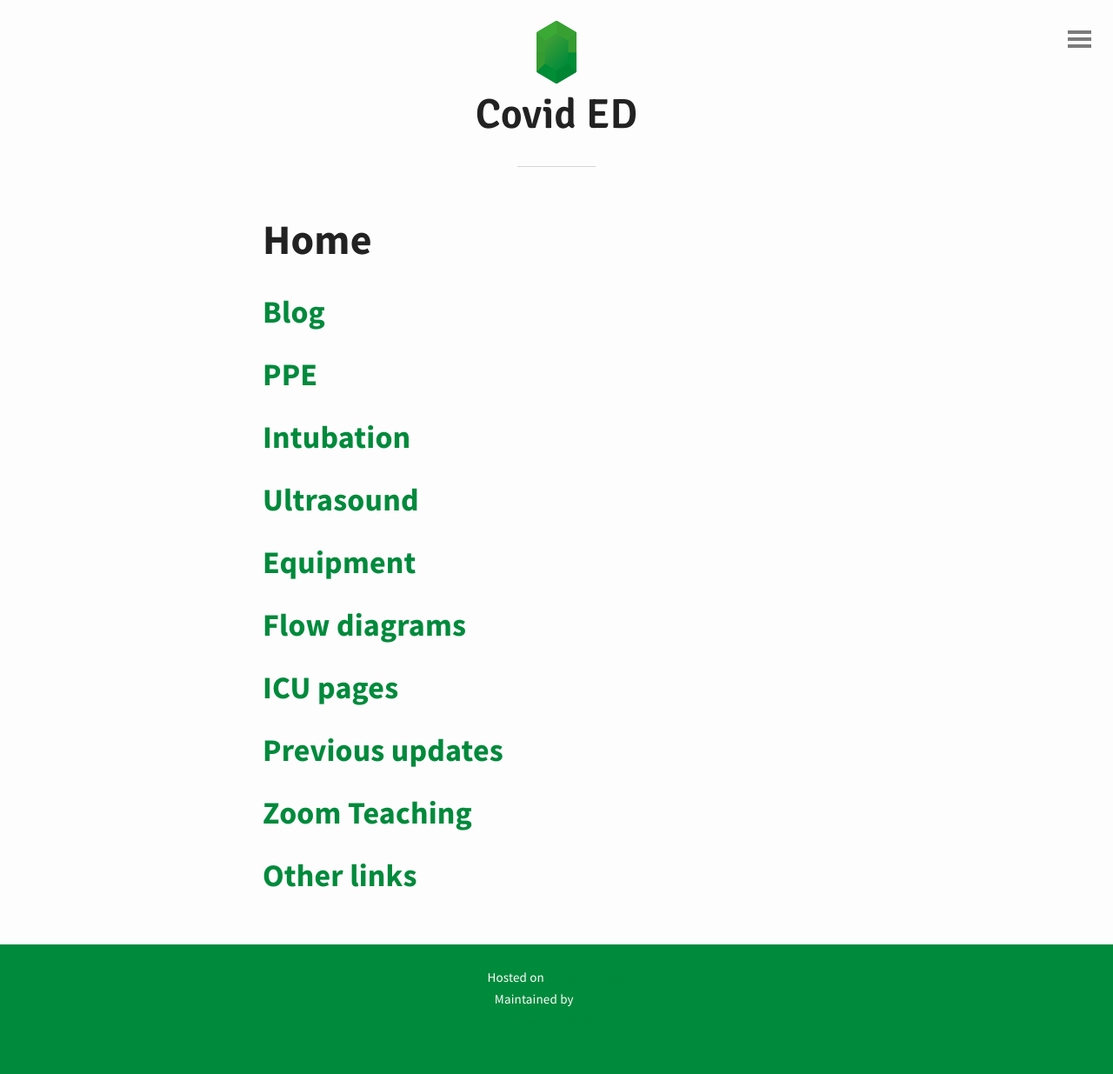
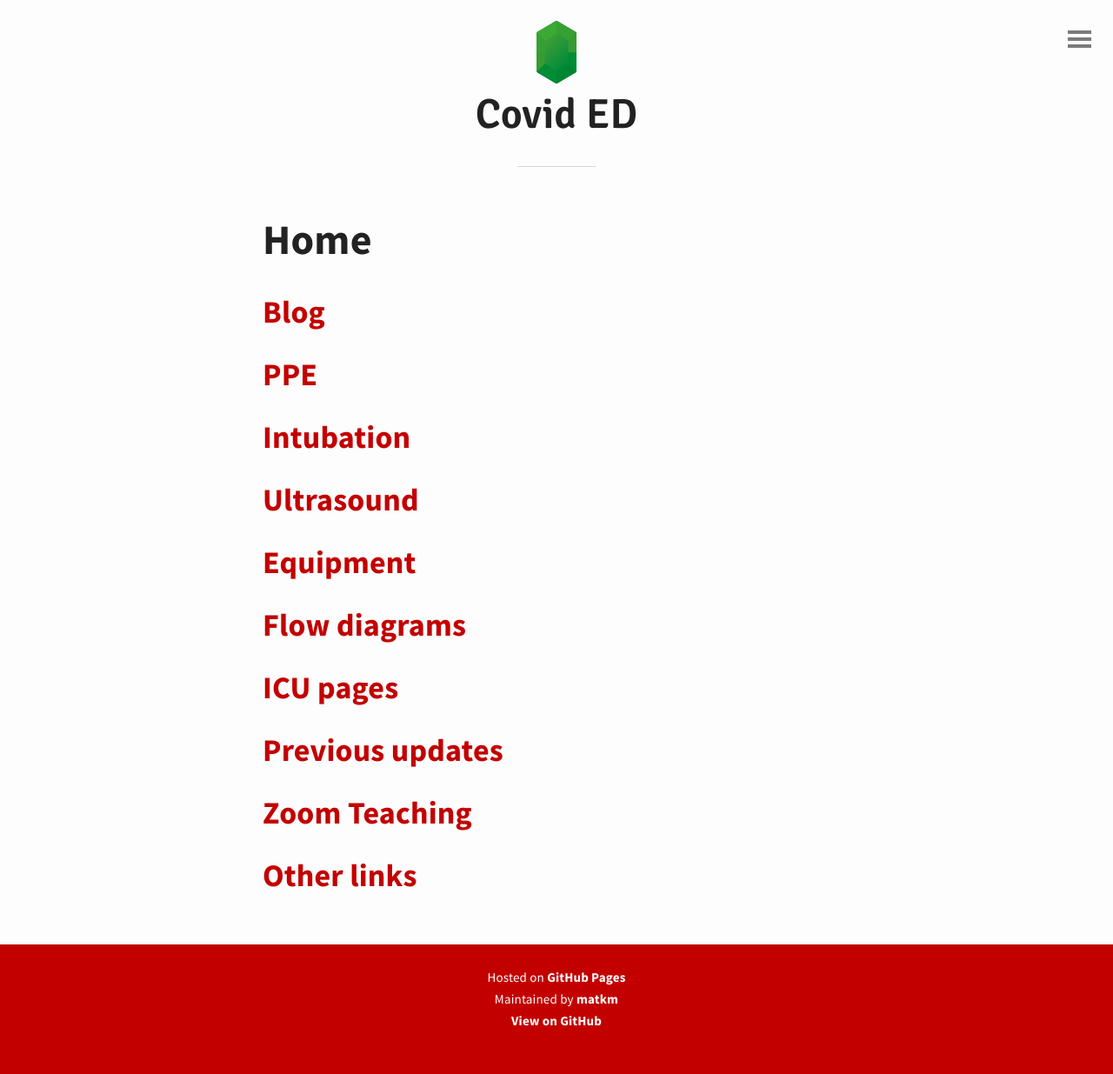
Before and after one commit to matkm/blog, a Jekyll site: the page built from index.md, in a window 1280 px wide. Shown: the whole page at 87% size. Built offline with Jekyll 4.4.1, drawn with Linux system fonts in a browser that asks for light colours; our own code applies the rules of GitHub Pages for plain Markdown files.

Commit message:
Fix menu links and colours incl footer

```diff
--- a/_includes/link.html
+++ b/_includes/link.html
@@ -1,2 +1,2 @@
-<a href="https://matkm.github.io/Covid-ED">Covid ED</a>
-<a href="https://github.com/matkm/blog">Project on Github</a>
+<a href="{{ site.baseurl }}/blog/">Blog</a>
+<a href="{{ site.baseurl }}/search/">Search</a>
--- a/_includes/menu.html
+++ b/_includes/menu.html
@@ -1,13 +1,6 @@
 <nav {% if site.reverse == true %}id="nav-left"{% else %}id="nav"{% endif %}>
 	<div id="nav-list">
 		<a href="{{ site.baseurl }}">Home</a>
-
-		<!-- Nav pages -->
-	  {% for page in site.pages %}
-	    {% if page.layout == "page" %}
-	      <a href="{% if site.baseurl == "/" %}{{ page.url }}{% else %}{{ page.url | prepend: site.baseurl }}{% endif %}" title="{{ page.title }}">{{ page.title }}</a>
-	    {% endif %}
-	  {% endfor %}
 
     <!-- Nav links -->
 	  {% include link.html %}
--- a/_sass/base.scss
+++ b/_sass/base.scss
@@ -18,7 +18,10 @@ html, body, h1, h2, h3, h4, h5, h6, p, ul, ol, li, img {
 
 /*- Base color -*/
 
-$main-color: #008A3C;
+// $main-color: #008A3C;
+// $background-color: #FDFDFD;
+// $text-color: #222222;
+$main-color: #C30000;
 $background-color: #FDFDFD;
 $text-color: #222222;
 
@@ -45,3 +48,7 @@ a {
 		color: darken($main-color, 5%);
 	}
 }
+
+footer a {
+  color: $background-color;
+}
```
